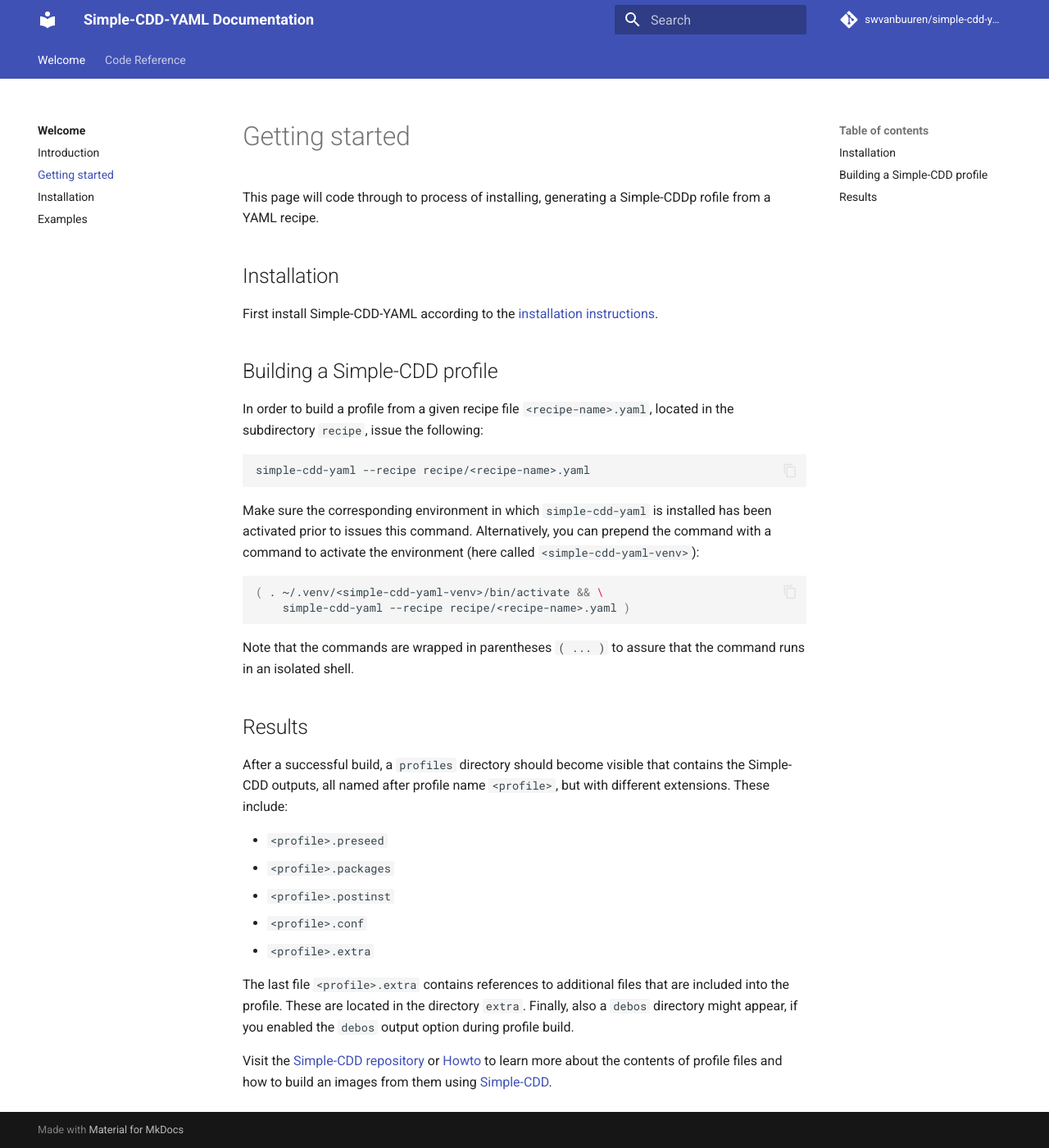
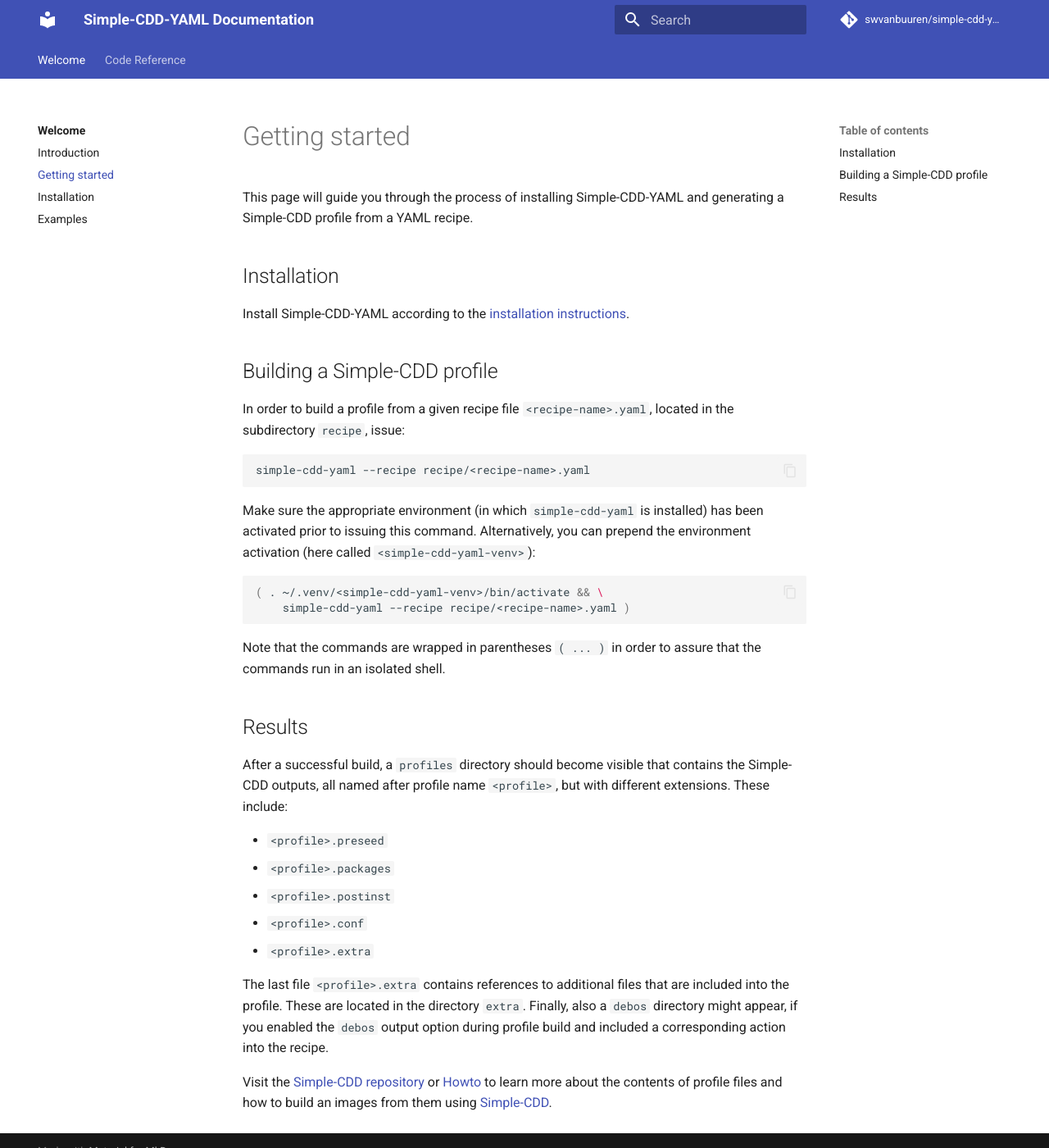
Before and after one commit to swvanbuuren/simple-cdd-yaml, an MkDocs documentation site: the page built from docs/getting_started.md, in a window 1280 px wide and 1400 px high. Shown: the whole window at 82% size. Built offline with MkDocs 1.6.1 and Material for MkDocs 9.7.7, drawn with Linux system fonts in a browser that asks for light colours; comment, search, counter and statistics services are not loaded.

Commit message:
docs: Fix typos and grammar
Signed-off-by: Sietze van Buuren <s.van.buuren@gmail.com>

````diff
--- a/docs/getting_started.md
+++ b/docs/getting_started.md
@@ -1,34 +1,33 @@
 # Getting started
 
-This page will code through to process of installing, generating a Simple-CDDp
-rofile from a YAML recipe.
+This page will guide you through the process of installing Simple-CDD-YAML and
+generating a Simple-CDD profile from a YAML recipe.
 
 ## Installation
 
-First install Simple-CDD-YAML according to the [installation
+Install Simple-CDD-YAML according to the [installation
 instructions](installation.md).
 
 ## Building a Simple-CDD profile
 
 In order to build a profile from a given recipe file `<recipe-name>.yaml`,
-located in the subdirectory `recipe`, issue the following:
+located in the subdirectory `recipe`, issue:
 
 ```bash
 simple-cdd-yaml --recipe recipe/<recipe-name>.yaml
 ```
 
-Make sure the  corresponding environment in which `simple-cdd-yaml` is installed
-has been activated prior to issues this command. Alternatively, you can prepend
-the command with a command to activate the environment (here called
-`<simple-cdd-yaml-venv>`):
+Make sure the appropriate environment (in which `simple-cdd-yaml` is installed)
+has been activated prior to issuing this command. Alternatively, you can prepend
+the environment activation (here called `<simple-cdd-yaml-venv>`):
 
 ```bash
 ( . ~/.venv/<simple-cdd-yaml-venv>/bin/activate && \
     simple-cdd-yaml --recipe recipe/<recipe-name>.yaml )
 ```
 
-Note that the commands are wrapped in parentheses `( ... )` to assure that the
-command runs in an isolated shell.
+Note that the commands are wrapped in parentheses `( ... )` in order to assure
+that the commands run in an isolated shell.
 
 ## Results
 
@@ -44,7 +43,7 @@
 The last file `<profile>.extra` contains references to additional files that are
 included into the profile. These are located in the directory `extra`. Finally,
 also a `debos` directory might appear, if you enabled the `debos` output option
-during profile build.
+during profile build and included a corresponding action into the recipe.
 
 Visit the [Simple-CDD repository](https://salsa.debian.org/debian/simple-cdd) or
 [Howto](https://wiki.debian.org/Simple-CDD/Howto) to learn more about the
````
Also changed, not shown: docs/examples.md (+2 -2 lines).
